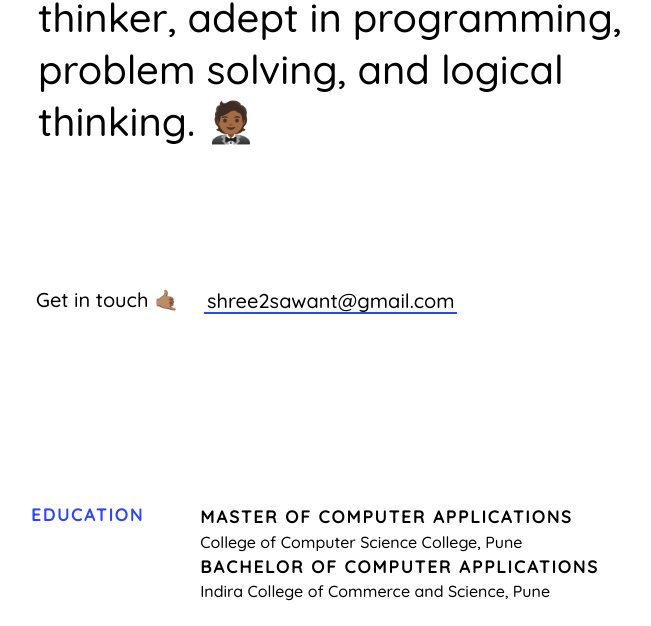
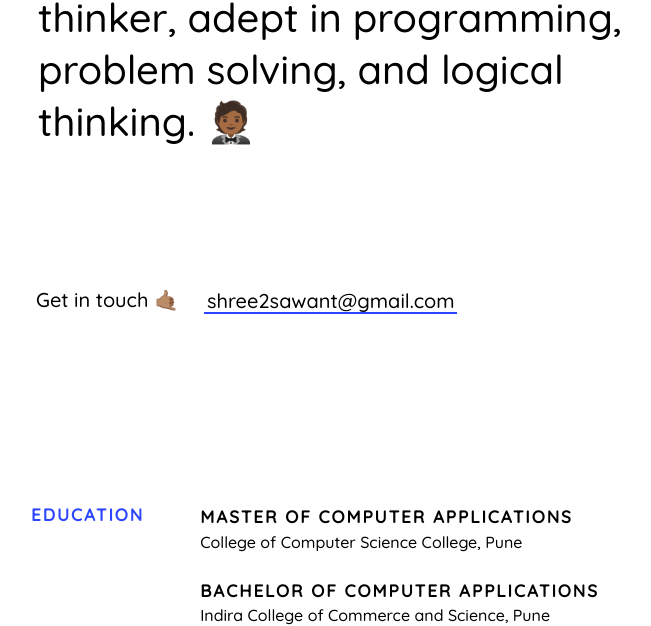
Before and after one commit to devloper-shri/devloper-shri.github.io, a plain HTML site: page index.html in a window 1280 px wide. Shown: the part 331-957 px from the top of the page, without its empty margins (122-773 px from the left). Drawn offline with Linux system fonts and the light colour scheme.

Commit message:
css changes

```diff
--- a/style.css
+++ b/style.css
@@ -92,6 +92,7 @@
     line-height: 1.5;
     margin-left: 3.5em;
     font-size: 16px;
+    margin-bottom: 1.5em;
 }
 .edu_details>h2{
     font-size: 17px;
```
